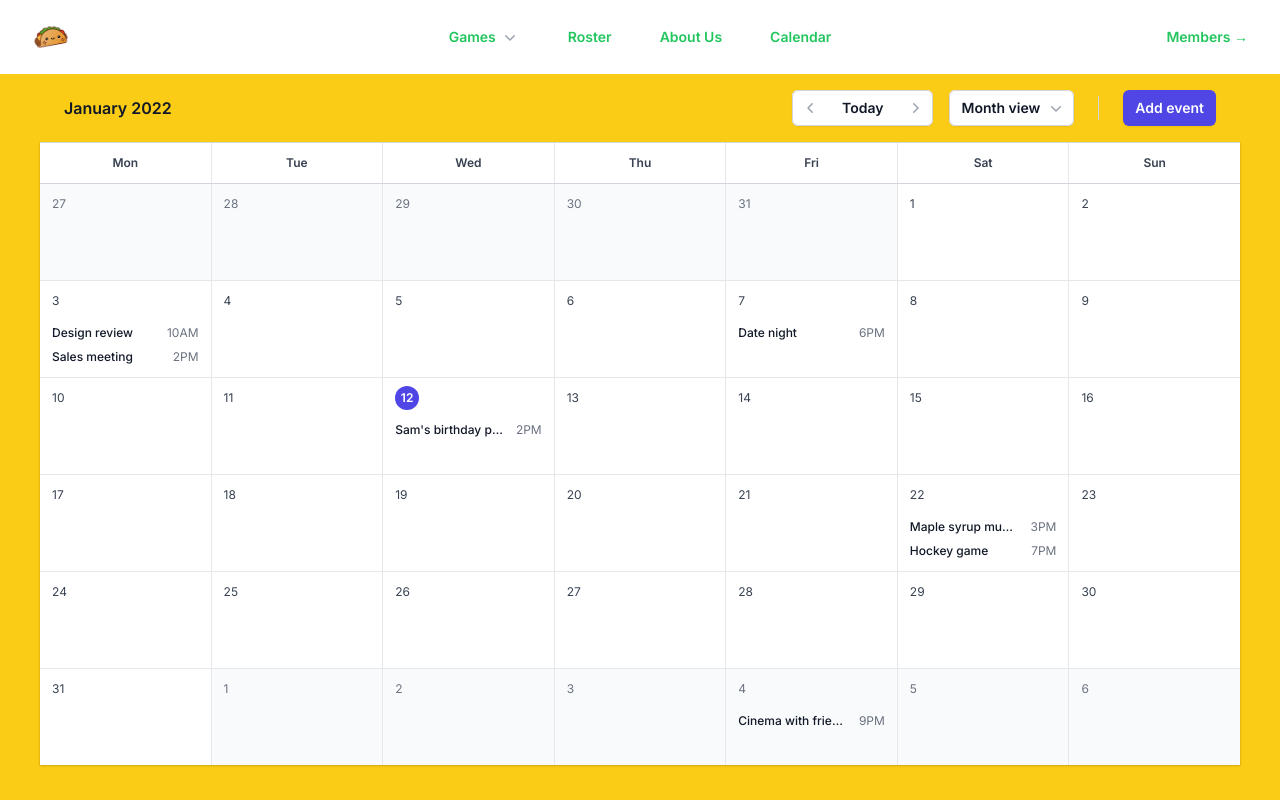
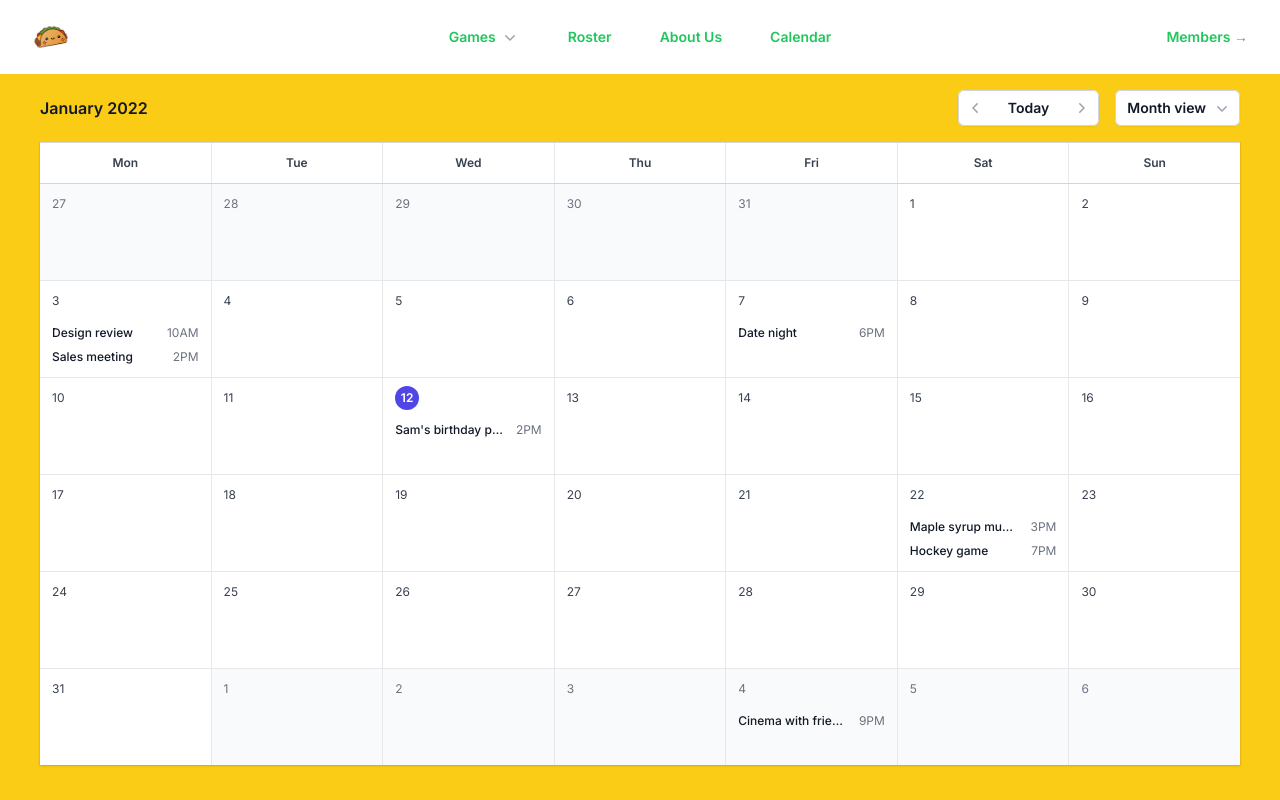
Before and after one commit to mstevensdesign/pigfarm-club, a Next.js app: page /calendar in a window 1280 px wide. Built offline with nearby package versions, Linux system fonts and the light colour scheme.

Commit message:
remove add event button from calendar

```diff
--- a/src/app/calendar/page.tsx
+++ b/src/app/calendar/page.tsx
@@ -138,7 +138,7 @@ type Props = {};
 const Calendar = (props: Props) => {
   return (
     <div className="mx-10 lg:flex lg:h-full lg:flex-col">
-      <header className="flex items-center justify-between border-b border-gray-200 px-6 py-4 lg:flex-none">
+      <header className="flex items-center justify-between border-b border-gray-200 px-0 py-4 lg:flex-none">
         <h1 className="text-base font-semibold leading-6 text-gray-900">
           <time dateTime="2022-01">January 2022</time>
         </h1>
@@ -219,13 +219,13 @@ const Calendar = (props: Props) => {
                 </div>
               </MenuItems>
             </Menu>
-            <div className="ml-6 h-6 w-px bg-gray-300" />
+            {/* <div className="ml-6 h-6 w-px bg-gray-300" />
             <button
               type="button"
               className="ml-6 rounded-md bg-indigo-600 px-3 py-2 text-sm font-semibold text-white shadow-sm hover:bg-indigo-500 focus-visible:outline focus-visible:outline-2 focus-visible:outline-offset-2 focus-visible:outline-indigo-600"
             >
               Add event
-            </button>
+            </button> */}
           </div>
           <Menu as="div" className="relative ml-6 md:hidden">
             <MenuButton className="-mx-2 flex items-center rounded-full border border-transparent p-2 text-gray-400 hover:text-gray-500">
```
